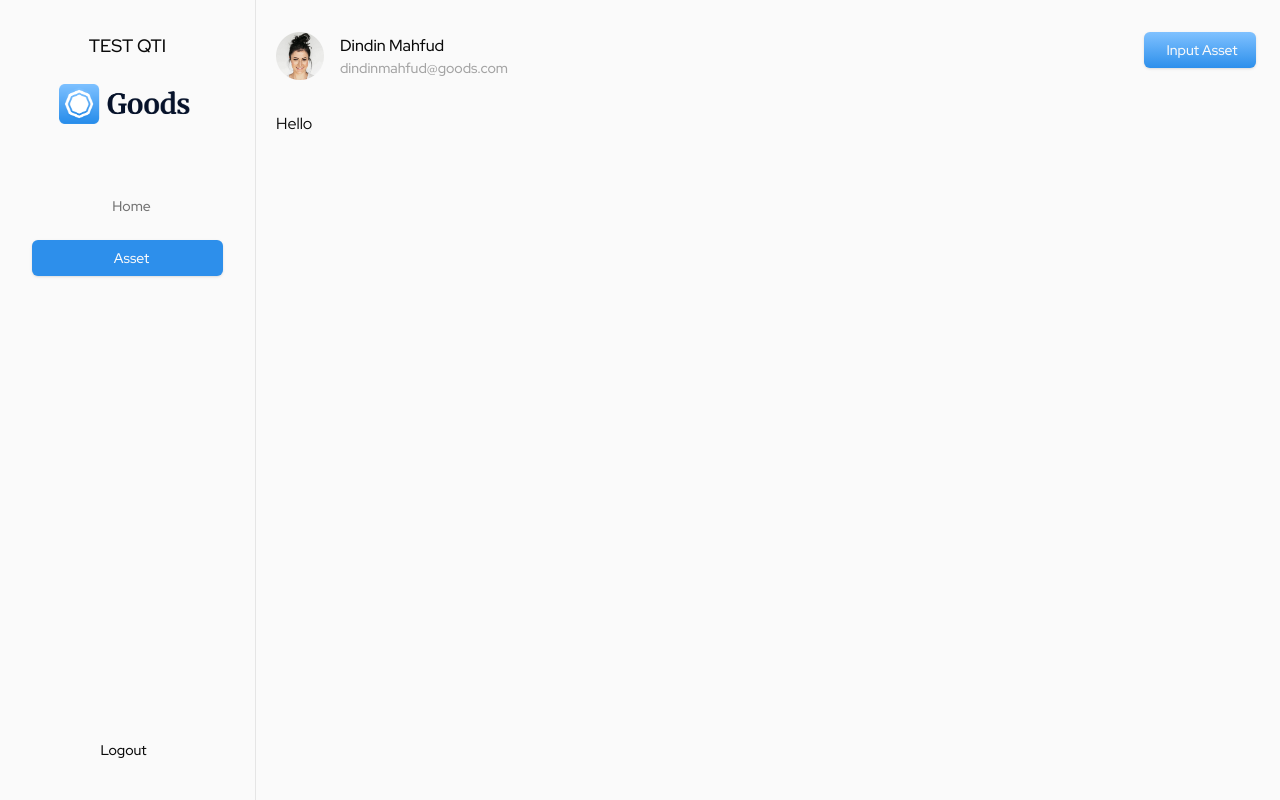
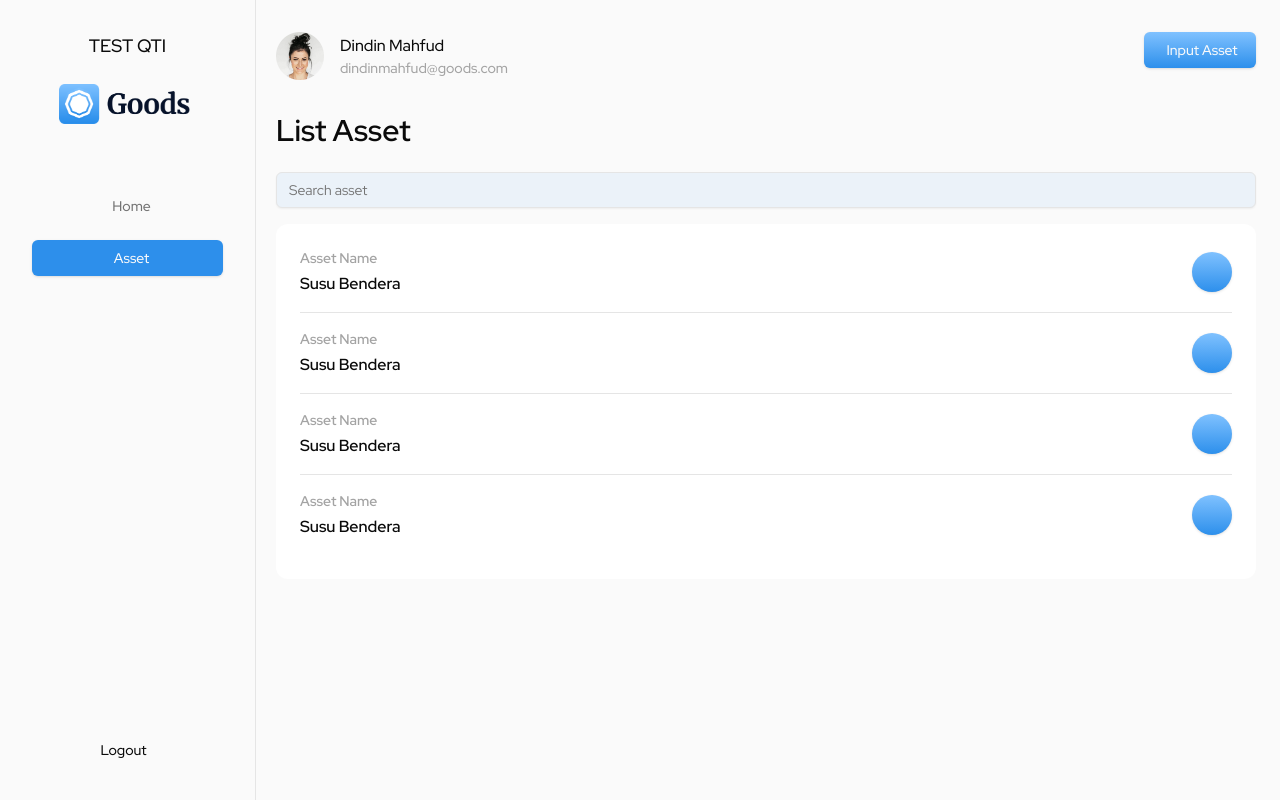
Before and after one commit to euxzy/qti-test, a Next.js app: page /asset in a window 1280 px wide. Built offline with nearby package versions, Linux system fonts and the light colour scheme.

Commit message:
feat(asset-page): create list asset page

```diff
--- a/app/(dashboard)/asset/page.tsx
+++ b/app/(dashboard)/asset/page.tsx
@@ -1,7 +1,30 @@
+import { SearchInput } from '~/components/shared/micro/search-input'
+import { Button } from '~/components/ui/button'
+import { Card, CardContent } from '~/components/ui/card'
+import { cn } from '~/lib/cn'
+
 export default function Asset() {
   return (
-    <section>
-      <h1>Hello</h1>
+    <section className="pe-6">
+      <h1 className="mb-6 text-3xl font-semibold">List Asset</h1>
+      <SearchInput className="mb-4" />
+      <div>
+        <Card className="border-none shadow-none">
+          <CardContent className="p-6">
+            {Array.from({ length: 4 }).map((_, idx) => (
+              <div key={idx} className={cn('mb-4 flex items-center justify-between', idx !== 3 && 'border-b pb-4')}>
+                <div className="font-semibold">
+                  <h3 className="mb-1 text-sm text-neutral-400">Asset Name</h3>
+                  <p>Susu Bendera</p>
+                </div>
+                <Button className="btn-gradient h-10 w-10 rounded-full p-0 text-xl">
+                  <span className="icon-[material-symbols--edit-rounded]"></span>
+                </Button>
+              </div>
+            ))}
+          </CardContent>
+        </Card>
+      </div>
     </section>
   )
 }
--- a/app/globals.css
+++ b/app/globals.css
@@ -15,6 +15,8 @@
 
     --primary: 209 83% 55%;
     --primary-2: 209 100% 75%;
+    --primary-300: 209 56% 95%;
+    --primary-500: 209 84% 75%;
     --primary-foreground: 0 0% 98%;
 
     --secondary: 0 0% 96.1%;
--- /dev/null
+++ b/components/shared/micro/search-input.tsx
@@ -0,0 +1,17 @@
+'use client'
+
+import { Input } from '~/components/ui/input'
+import { cn } from '~/lib/cn'
+
+export interface SearchInputProps {
+  className?: string
+  action?: (args: any) => typeof args | void
+}
+export function SearchInput({ className }: SearchInputProps) {
+  return (
+    <div className={cn('relative', className)}>
+      <Input placeholder="Search asset" className="bg-primary-300 focus-visible:ring-primary-500" />
+      <span className="icon-[material-symbols--search-rounded] absolute inset-y-0 right-2 my-auto text-xl text-neutral-400"></span>
+    </div>
+  )
+}
--- /dev/null
+++ b/components/ui/input.tsx
@@ -0,0 +1,22 @@
+import * as React from 'react'
+
+import { cn } from '~/lib/cn'
+
+export interface InputProps extends React.InputHTMLAttributes<HTMLInputElement> {}
+
+const Input = React.forwardRef<HTMLInputElement, InputProps>(({ className, type, ...props }, ref) => {
+  return (
+    <input
+      type={type}
+      className={cn(
+        'flex h-9 w-full rounded-md border border-input bg-transparent px-3 py-1 text-sm shadow-sm transition-colors file:border-0 file:bg-transparent file:text-sm file:font-medium placeholder:text-muted-foreground focus-visible:outline-none focus-visible:ring-1 focus-visible:ring-ring disabled:cursor-not-allowed disabled:opacity-50',
+        className
+      )}
+      ref={ref}
+      {...props}
+    />
+  )
+})
+Input.displayName = 'Input'
+
+export { Input }
--- a/tailwind.config.ts
+++ b/tailwind.config.ts
@@ -23,6 +23,8 @@ const config = {
         primary: {
           DEFAULT: 'hsl(var(--primary))',
           2: 'hsl(var(--primary-2))',
+          300: 'hsl(var(--primary-300))',
+          500: 'hsl(var(--primary-500))',
           foreground: 'hsl(var(--primary-foreground))'
         },
         secondary: {
```
